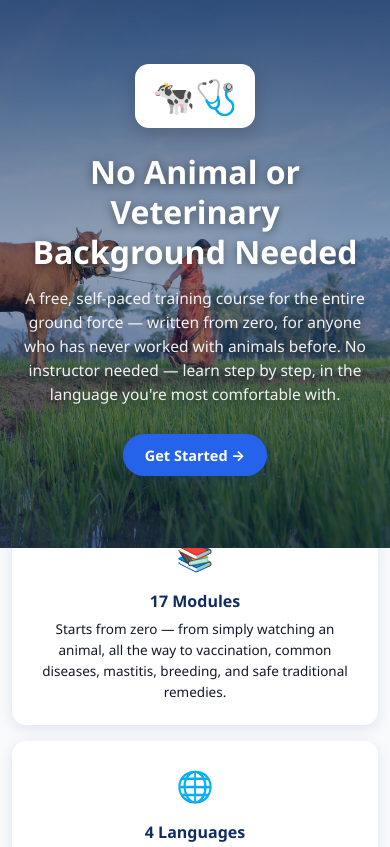
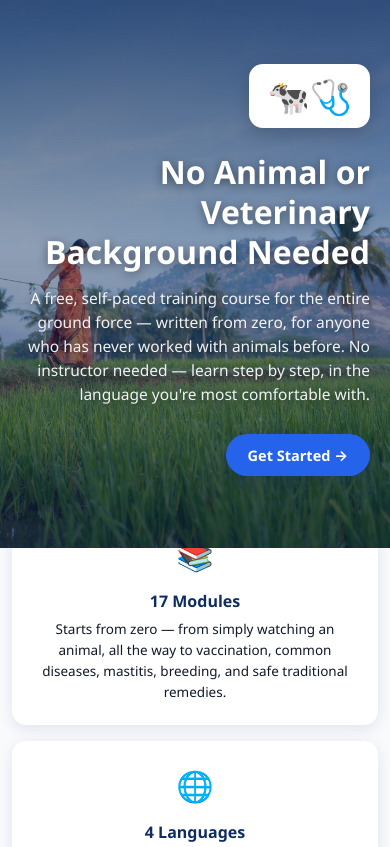
Before and after one commit to nishanthm-svg/vet-paravet-lms, a plain HTML site: page index.html in a window 390 px wide. Shown: the top 847 px of the page. Drawn offline with Linux system fonts and the light colour scheme.

Commit message:
Move hero text toward the hill, away from the cow
Right-align the hero headline/copy/CTA so it sits over the hill on the
right side of the photo instead of directly on top of the cow's head.
Also biases the mobile crop further right so the same framing intent
holds on narrow screens.

Co-Authored-By: Claude Sonnet 5 <noreply@anthropic.com>

```diff
--- a/styles.css
+++ b/styles.css
@@ -379,10 +379,22 @@ button {
   background: linear-gradient(180deg, rgba(10, 30, 71, 0.72) 0%, rgba(10, 30, 71, 0.4) 45%, rgba(10, 30, 71, 0.62) 100%), url("assets/photo-cow-field.jpg");
   background-size: cover;
   background-position: center 60%;
+  text-align: right;
+}
+.landing-hero-photo .landing-logo {
+  margin-left: auto;
+  margin-right: 0;
 }
 .landing-hero-photo h1,
 .landing-hero-photo p {
+  margin-left: auto;
+  margin-right: 0;
   text-shadow: 0 2px 10px rgba(0, 0, 0, 0.45);
+}
+@media (max-width: 600px) {
+  .landing-hero-photo {
+    background-position: 75% 60%;
+  }
 }
 
 .landing-scene {
```
